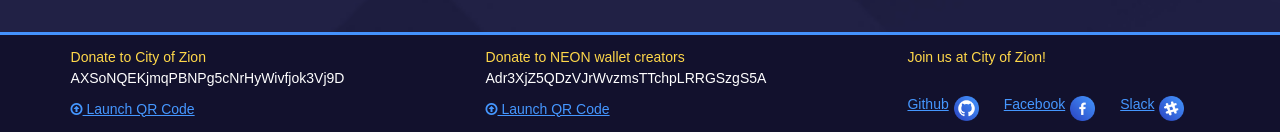
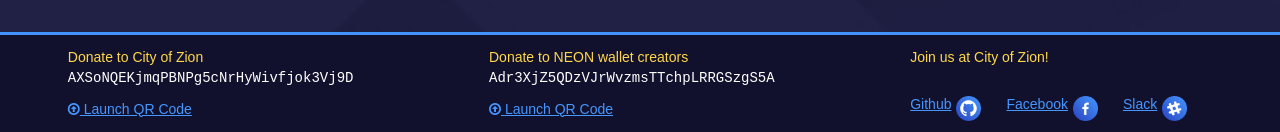
Before and after one commit to comountainclimber/neon-website, a React (Create React App) app: page / in a window 1280 px wide. Shown: the part 728-860 px from the top of the page. Built offline with nearby package versions, Linux system fonts and the light colour scheme.

Commit message:
style enhancements

```diff
--- a/src/App.css
+++ b/src/App.css
@@ -1,3 +1,7 @@
+html {
+  background-color: #1e1e3f;
+}
+
 .App nav {
   position: fixed;
   width: 100%;
@@ -18,6 +22,9 @@
   background-size: cover;
   font-family: "Source Sans Pro", sans-serif;
   flex-direction: row;
+  max-width: 1750px;
+  /* background: blue; */
+  margin: auto;
 }
 
 .landing-page-container h1 {
@@ -120,6 +127,7 @@ footer #donation #modal-link {
 }
 
 footer #donation #address {
+  font-family: monospace;
   margin-top: 15px;
   color: white;
   font-weight: 200;
```
